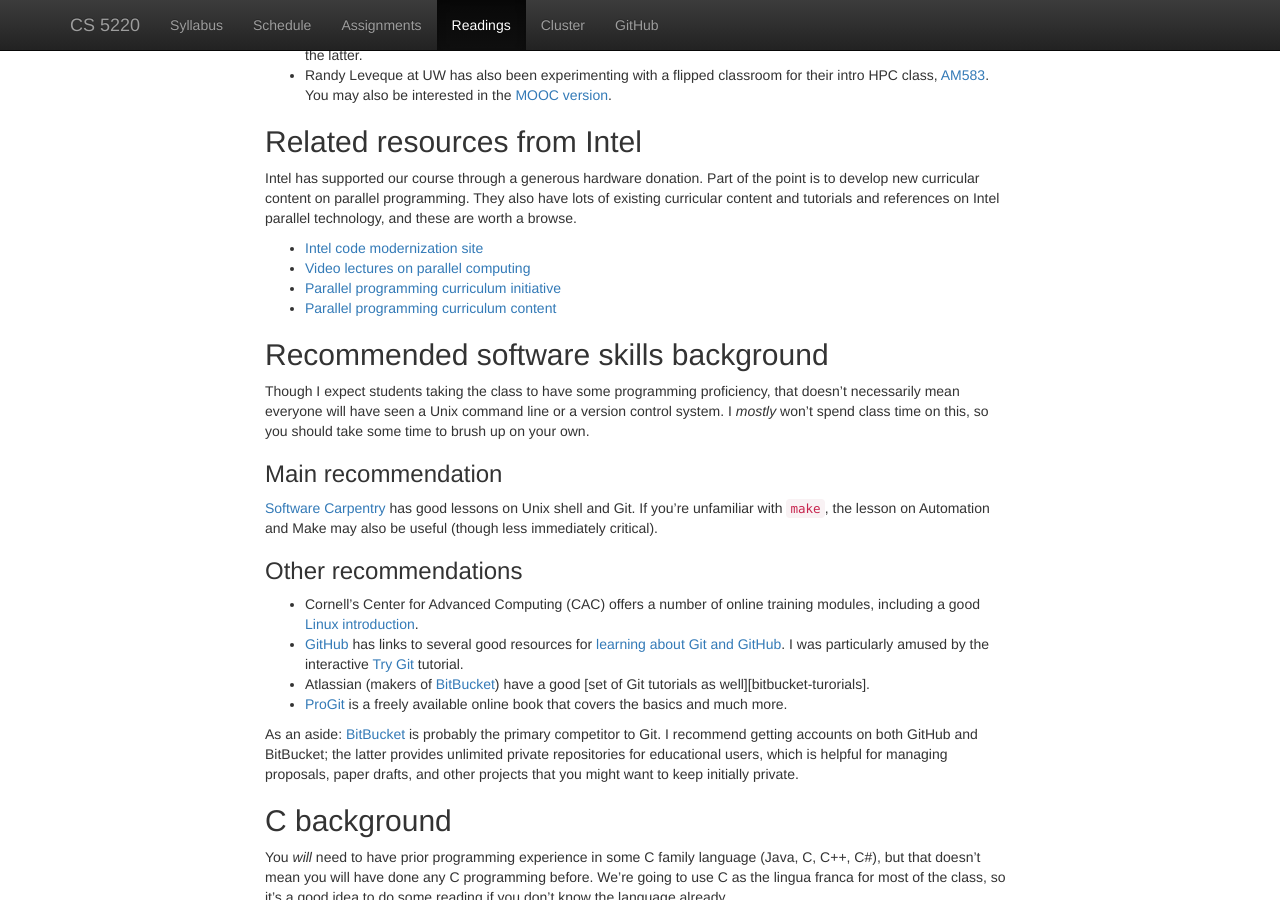
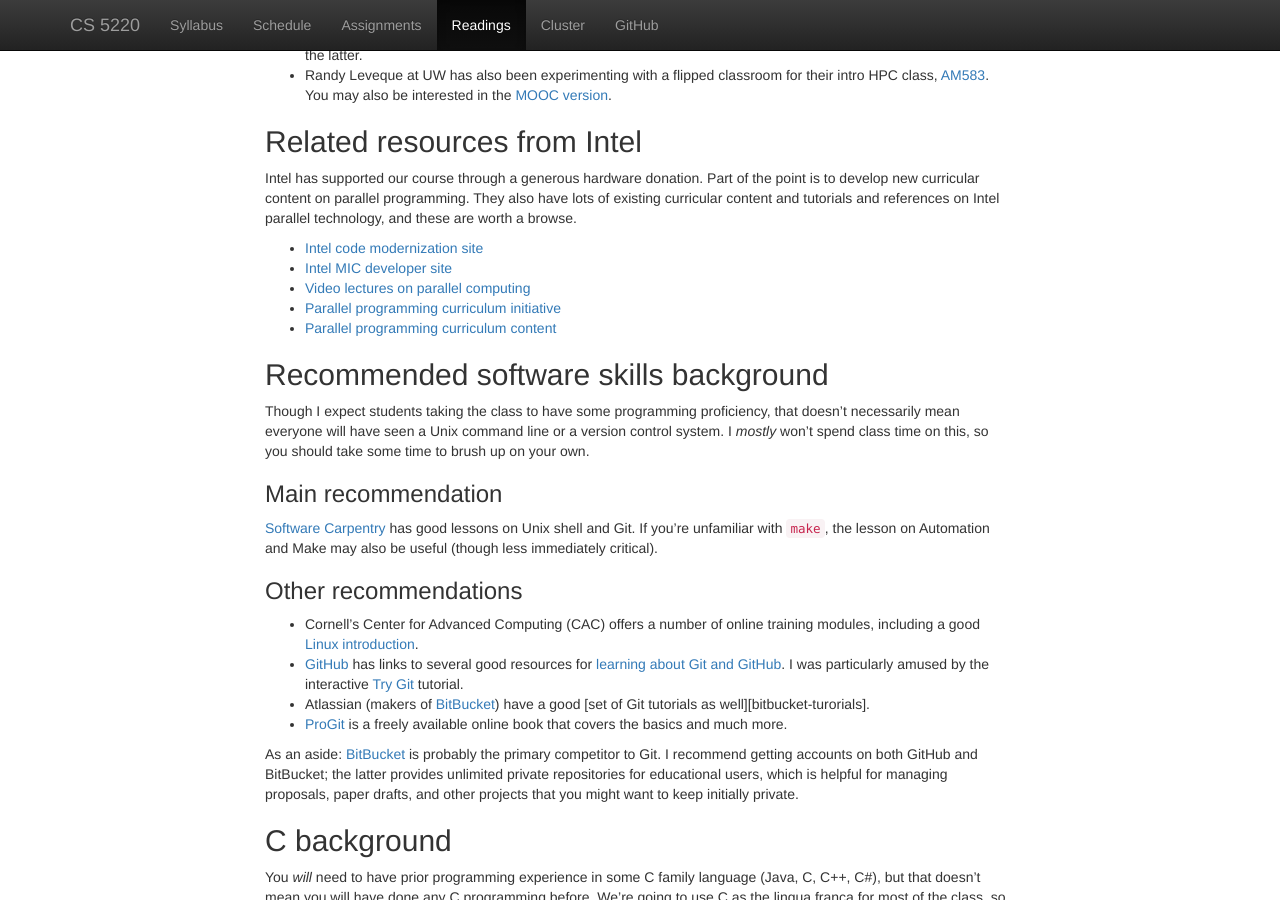
Before and after one commit to cornell-cs5220-f15/cornell-cs5220-f15.github.io, a Jekyll site: the page built from readings.md, in a window 1280 px wide and 900 px high, scrolled down 876 px. Built offline with Jekyll 4.4.1, drawn with Linux system fonts in a browser that asks for light colours; nearby versions of some CDN libraries.

Commit message:
Added MIC developer site to readings.

```diff
--- a/readings.md
+++ b/readings.md
@@ -77,11 +77,13 @@ tutorials and references on Intel parallel technology, and these
 are worth a browse.
 
 - [Intel code modernization site][modern-code]
+- [Intel MIC developer site][mic-developer]
 - [Video lectures on parallel computing][intel-university]
 - [Parallel programming curriculum initiative][pp-initiative]
 - [Parallel programming curriculum content][pp-curricula]
 
 [modern-code]: https://software.intel.com/en-us/modern-code
+[mic-developer]: https://software.intel.com/en-us/mic-developer
 [pp-initiative]: https://www-ssl.intel.com/content/www/us/en/education/university/parallel-programming-initiative.html
 [pp-curricula]: http://www.intel.com/content/www/us/en/education/university/parallel-programming-initiative/curricula.html
 [intel-university]: http://university.intel.com/
```
